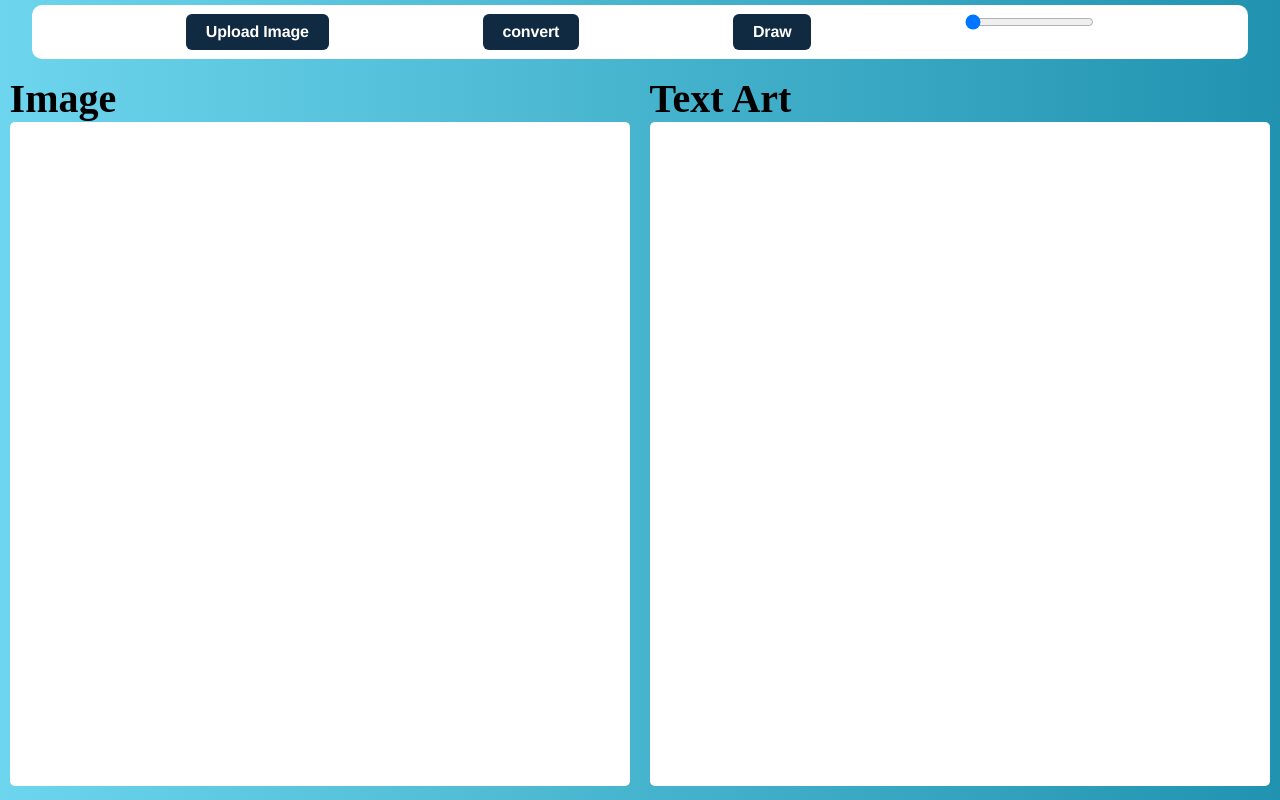
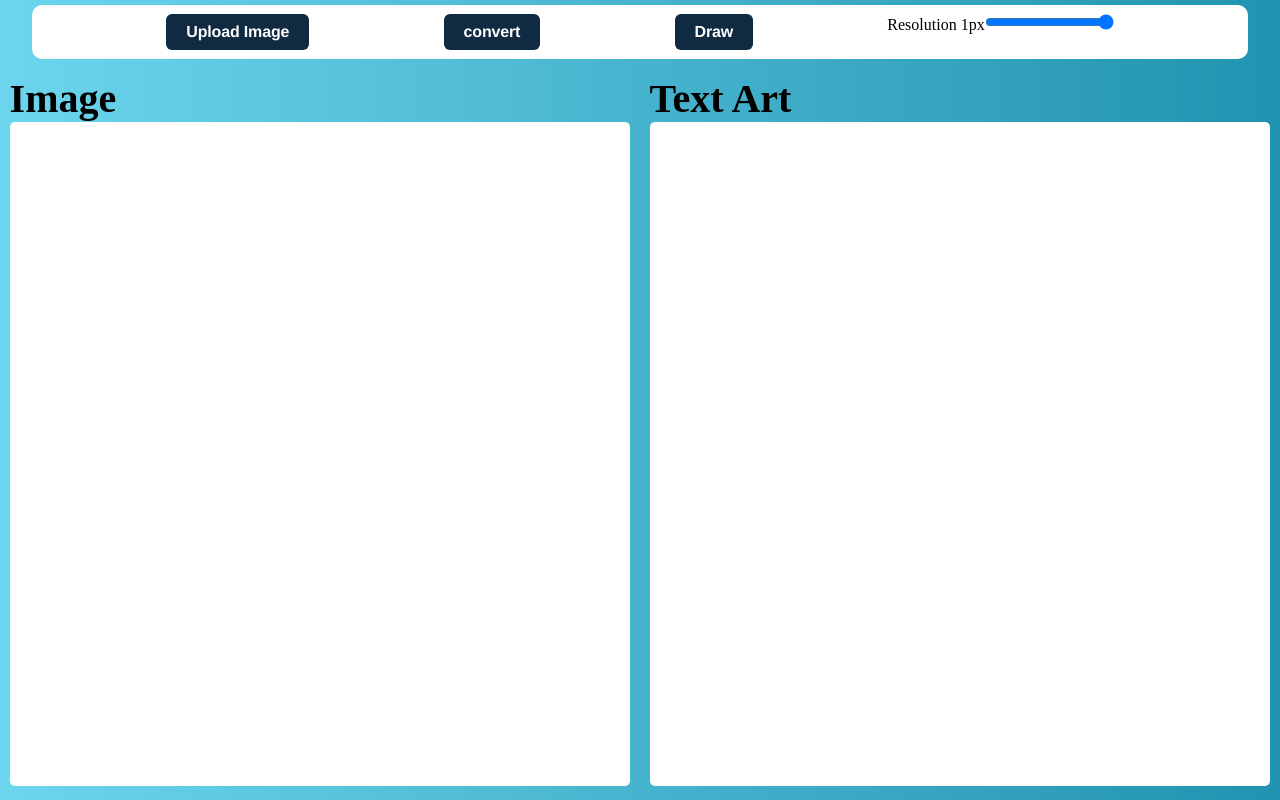
Before and after one commit to Gabrieltrinidad0101/image-text-art-react, a React (Vite) app: page / in a window 1280 px wide. Built offline with nearby package versions, Linux system fonts and the light colour scheme.

Commit message:
change resolution

```diff
--- a/src/App.jsx
+++ b/src/App.jsx
@@ -11,7 +11,7 @@ export default function App() {
     const refTextArt = useRef();
     const refDrawCanvas = useRef();
     const [textArtHtml, setTextArtHtml] = useState("");
-    const [resolution, setResolution] = useState(1);
+    const [resolution, setResolution] = useState(15);
     const [letterCss, setLetterCss] = useState({ fontSize: 10 });
 
     useEffect(_ => {
@@ -83,6 +83,7 @@ export default function App() {
                         <button className="convert button-style button-79" onClick={convert} role="button">convert</button>
                         <button className='draw button-style' onClick={convert}>Draw</button>
                         <div>
+                            Resolution {16 - resolution}px
                             <input type="range" max="15" min="1" value={resolution} onChange={e=>ChangeResolution(e.target.value)}/>
                         </div>
                     </div>
```
